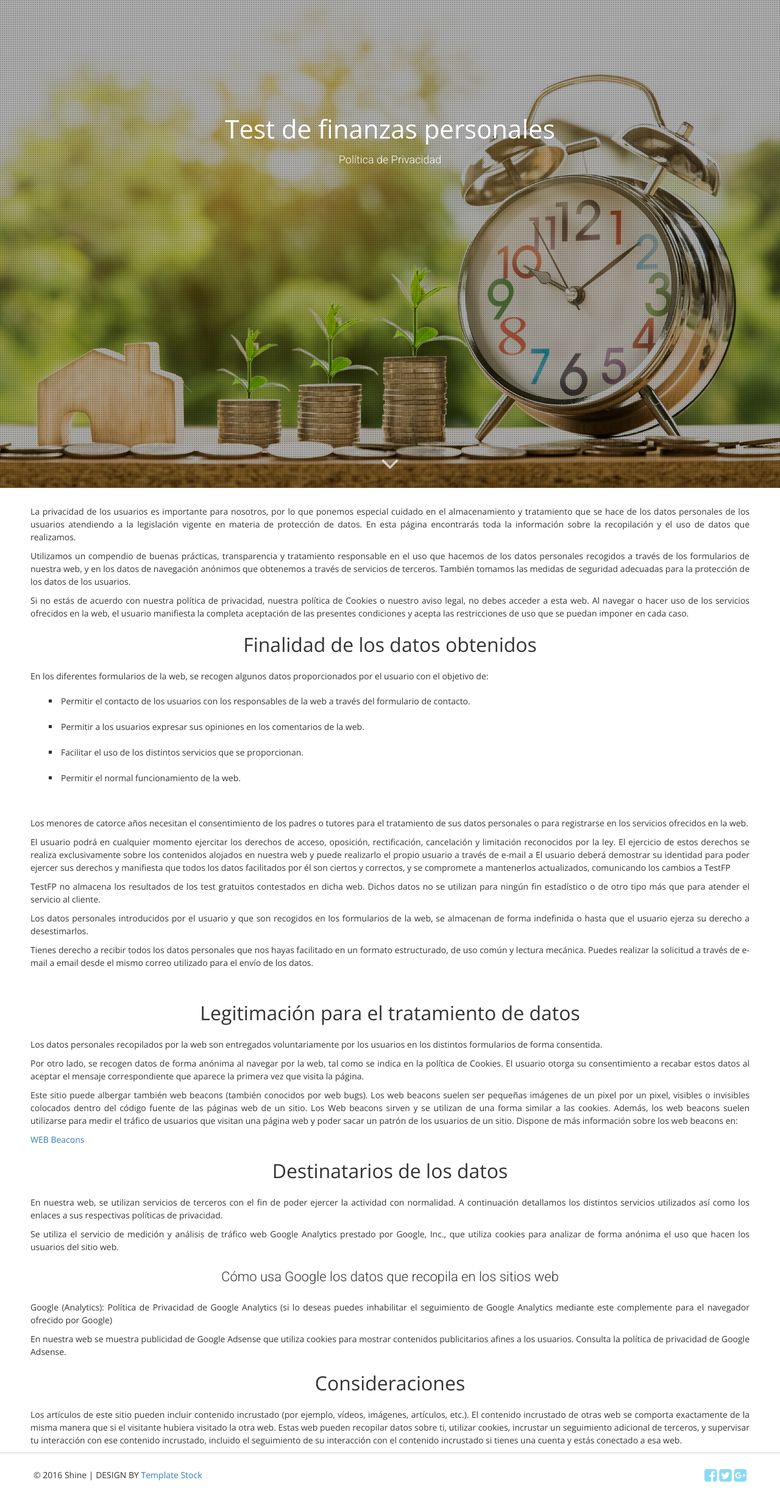
After one commit to practicaproISPC/grupo-5-g5, a PHP site: page /PoliticadePrivacidad.html in a window 1280 px wide. The commit adds this page. Shown: the whole page at 61% size. Run offline with PHP 8.4, Linux system fonts and the light colour scheme; some libraries are stand-ins or nearby versions.

Commit message:
subo modificaciones y pol de privacidad hechas por Guada

```diff
--- /dev/null
+++ b/PoliticadePrivacidad.html
@@ -0,0 +1,152 @@
+<!DOCTYPE html>
+<!--
+	Shine by TEMPLATE STOCK
+	templatestock.co @templatestock
+	Released for free under the Creative Commons Attribution 3.0 license (templated.co/license)
+-->
+
+<html lang="en">
+	<head>
+		<meta charset="utf-8">
+		<meta http-equiv="X-UA-Compatible" content="IE=edge">
+		<meta name="viewport" content="width=device-width, initial-scale=1">
+		<title>Test de finanzas personales</title>
+
+
+		<!-- WEB FONTS -->
+		<link href='http://fonts.googleapis.com/css?family=Roboto:100,300,100italic,400,300italic' rel='stylesheet' type='text/css'>
+		<link href='http://fonts.googleapis.com/css?family=Open+Sans:400,300' rel='stylesheet' type='text/css'>
+
+		<!-- BOOTSTRAP -->
+		<link href="css/bootstrap.min.css" rel="stylesheet">
+		<!-- FONT AWESOME -->
+		<link rel="stylesheet" href="css/font-awesome.min.css">
+		<!-- CUSTOM STYLING -->
+		<link href="css/styles.css" rel="stylesheet">
+		<!-- PRELOADER -->
+		<link href="css/loader.css" rel="stylesheet">
+
+
+	</head>
+
+<body>
+	<!-- PRELOADER
+		<div id="loader-wrapper">
+			<div id="loader"><div class="sk-spinner sk-spinner-cube-grid"><div class="sk-cube"></div><div class="sk-cube"></div><div class="sk-cube"></div><div class="sk-cube"></div><div class="sk-cube"></div><div class="sk-cube"></div><div class="sk-cube"></div><div class="sk-cube"></div><div class="sk-cube"></div></div></div>
+		</div>
+	-->
+	<!-- HEADER -->
+		<section id="header">
+			<div class="container">
+				<div class="row text-center">
+					<div class="col-md-8">
+						<!--<img class="logo" src="images/logo.png" />-->
+						<h1 class="white-text">Test de finanzas personales</h1>
+						<h5 class="white-text">Política de Privacidad</h5>
+						<div id="countdown" class="white-text"></div>
+					</div>
+				</div>
+			</div>
+			<div class="animation">
+			<a class="arrow-down-animation" data-scroll href="#about"><i class="fa fa-angle-down"></i></a>
+			</div> <br>
+		</section>
+	<!-- HEADER ENDS -->
+
+	<br> <p> La privacidad de los usuarios es importante para nosotros,
+    por lo que ponemos especial cuidado en el almacenamiento y
+    tratamiento que se hace de los datos personales de los usuarios atendiendo
+    a la legislación vigente en materia de protección de datos.
+    En esta página encontrarás toda la información sobre la recopilación y
+    el uso de datos que realizamos.<p>
+
+    <p> Utilizamos un compendio de buenas prácticas, transparencia y
+    tratamiento responsable en el uso que hacemos de los
+    datos personales recogidos a través de los formularios de nuestra web,
+    y en los datos de navegación anónimos que obtenemos a través de
+    servicios de terceros. También tomamos las medidas de seguridad
+    adecuadas para la protección de los datos de los usuarios. <p>
+
+    <p>Si no estás de acuerdo con nuestra política de privacidad,
+    nuestra política de Cookies o nuestro aviso legal,
+    no debes acceder a esta web.
+    Al navegar o hacer uso de los servicios ofrecidos en la web,
+    el usuario manifiesta la completa aceptación de las presentes condiciones
+    y acepta las restricciones de uso que se puedan imponer en cada caso.<p>
+
+<h2> Finalidad de los datos obtenidos <h2>
+
+    <p> En los diferentes formularios de la web,
+    se recogen algunos datos proporcionados por el usuario con el objetivo de: <p>
+    <li type="square">Permitir el contacto de los usuarios con los responsables
+    de la web a través del formulario de contacto.</li>
+    <li type="square">Permitir a los usuarios expresar sus opiniones en los comentarios de la web.</li>
+    <li type="square">Facilitar el uso de los distintos servicios que se proporcionan.</li>
+    <li type="square">Permitir el normal funcionamiento de la web.</li> <br>
+
+<p> Los menores de catorce años necesitan el consentimiento de los padres o tutores para el tratamiento de sus datos personales o para registrarse en los servicios ofrecidos en la web.<p>
+<p> El usuario podrá en cualquier momento ejercitar los derechos de acceso, oposición, rectificación, cancelación y limitación reconocidos por la ley. El ejercicio de estos derechos se realiza exclusivamente sobre los contenidos alojados en nuestra web y puede realizarlo el propio usuario a través de e-mail a El usuario deberá demostrar su identidad para poder ejercer sus derechos y manifiesta que todos los datos facilitados por él son ciertos y correctos, y se compromete a mantenerlos actualizados, comunicando los cambios a TestFP<p>
+<p> TestFP no almacena los resultados de los test gratuitos contestados en dicha web. Dichos datos no se utilizan para ningún fin estadístico o de otro tipo más que para atender el servicio al cliente.<p>
+<p> Los datos personales introducidos por el usuario y que son recogidos en los formularios de la web, se almacenan de forma indefinida o hasta que el usuario ejerza su derecho a desestimarlos.<p>
+<p> Tienes derecho a recibir todos los datos personales que nos hayas facilitado en un formato estructurado, de uso común y lectura mecánica. Puedes realizar la solicitud a través de e-mail a email desde el mismo correo utilizado para el envío de los datos.<p> <br>
+
+<h2> Legitimación para el tratamiento de datos<h2>
+<p> Los datos personales recopilados por la web son entregados voluntariamente por los usuarios en los distintos formularios de forma consentida.<p>
+<p> Por otro lado, se recogen datos de forma anónima al navegar por la web, tal como se indica en la política de Cookies. El usuario otorga su consentimiento a recabar estos datos al aceptar el mensaje correspondiente que aparece la primera vez que visita la página.<p>
+<p> Este sitio puede albergar también web beacons (también conocidos por web bugs). Los web beacons suelen ser pequeñas imágenes de un pixel por un pixel, visibles o invisibles colocados dentro del código fuente de las páginas web de un sitio. Los Web beacons sirven y se utilizan de una forma similar a las cookies. Además, los web beacons suelen utilizarse para medir el tráfico de usuarios que visitan una página web y poder sacar un patrón de los usuarios de un sitio. Dispone de más información sobre los web beacons en:<p>
+<a href="https://es.wikipedia.org/wiki/Web_bug" target="_blank">WEB Beacons</a>
+
+<h2> Destinatarios de los datos <h2>
+<p> En nuestra web, se utilizan servicios de terceros con el fin de poder ejercer la actividad con normalidad. A continuación detallamos los distintos servicios utilizados así como los enlaces a sus respectivas políticas de privacidad.<p>
+<p> Se utiliza el servicio de medición y análisis de tráfico web Google Analytics prestado por Google, Inc., que utiliza cookies para analizar de forma anónima el uso que hacen los usuarios del sitio web.<p>
+<h3> Cómo usa Google los datos que recopila en los sitios web <h3>
+<p> Google (Analytics): Política de Privacidad de Google Analytics (si lo deseas puedes inhabilitar el seguimiento de Google Analytics mediante este complemente para el navegador ofrecido por Google) <p>
+<p> En nuestra web se muestra publicidad de Google Adsense que utiliza cookies para mostrar contenidos publicitarios afines a los usuarios. Consulta la política de privacidad de Google Adsense. <p>
+<h2> Consideraciones <h2>
+<p> Los artículos de este sitio pueden incluir contenido incrustado (por ejemplo, vídeos, imágenes, artículos, etc.). El contenido incrustado de otras web se comporta exactamente de la misma manera que si el visitante hubiera visitado la otra web. Estas web pueden recopilar datos sobre ti, utilizar cookies, incrustar un seguimiento adicional de terceros, y supervisar tu interacción con ese contenido incrustado, incluido el seguimiento de su interacción con el contenido incrustado si tienes una cuenta y estás conectado a esa web. <p>
+
+
+
+
+
+
+
+
+
+
+
+	<!-- FOOTER -->
+		<footer id="footer">
+			<div class="container">
+				<div class="row text-center">
+					<p>
+						&copy; 2016 Shine | DESIGN BY <a href="http://templatestock.co">Template Stock</a>
+						<span class="social">
+							<a href="#"><i class="fa fa-facebook-square"></i></a>
+							<a href="#"><i class="fa fa-twitter-square"></i></a>
+							<a href="#"><i class="fa fa-google-plus-square"></i></a>
+						</span>
+					</p>
+				</div>
+			</div>
+		</footer>
+	<!-- FOOTER ENDS -->
+
+
+		<!-- jQuery (necessary for Bootstrap's JavaScript plugins) -->
+		<script src="https://ajax.googleapis.com/ajax/libs/jquery/1.11.2/jquery.min.js"></script>
+		<!-- Include all compiled plugins (below), or include individual files as needed -->
+		<script src="js/bootstrap.min.js"></script>
+		<!-- SMOOTH SCROLL -->
+		<script src="js/smooth-scroll.min.js"></script>
+		<!-- PARALLAX IMG -->
+		<script src="js/jquery.parallax-1.1.3.js"></script>
+		<!-- SCROLL REVEAL -->
+		<script src="js/scrollReveal.min.js"></script>
+		<!-- FUNCTIONS -->
+		<script src="js/functions.js"></script>
+		<!-- Funciones del test-->
+		<script src="js/testScript.js"></script>
+
+</body>
+</html>
--- a/css/styles.css
+++ b/css/styles.css
@@ -34,6 +34,7 @@ h1,
 h2 {
 	font-family: 'Open Sans', sans-serif;
     font-weight: 300;
+
 }
 
 h1 {
@@ -44,6 +45,7 @@ h1 {
 h2 {
     font-size: 32px;
     line-height: 42px;
+	font-weight: 300;
 }
 
 h3 {
@@ -61,6 +63,22 @@ h4 {
 h5 {
     font-size: 18px;
     font-weight: 300;
+}
+p{
+	text-align:justify;
+	font-size: 14px;
+	font-family: 'Open Sans', sans-serif;
+	margin-left: 50px;
+	margin-right: 50px;
+	line-height: 1.5em;
+
+}
+li {
+	text-align:justify;
+	font-size: 14px;
+	font-family: 'Open Sans', sans-serif;
+	margin-left: 80px;
+	margin-right: 50px;
 }
 
 button {
```
